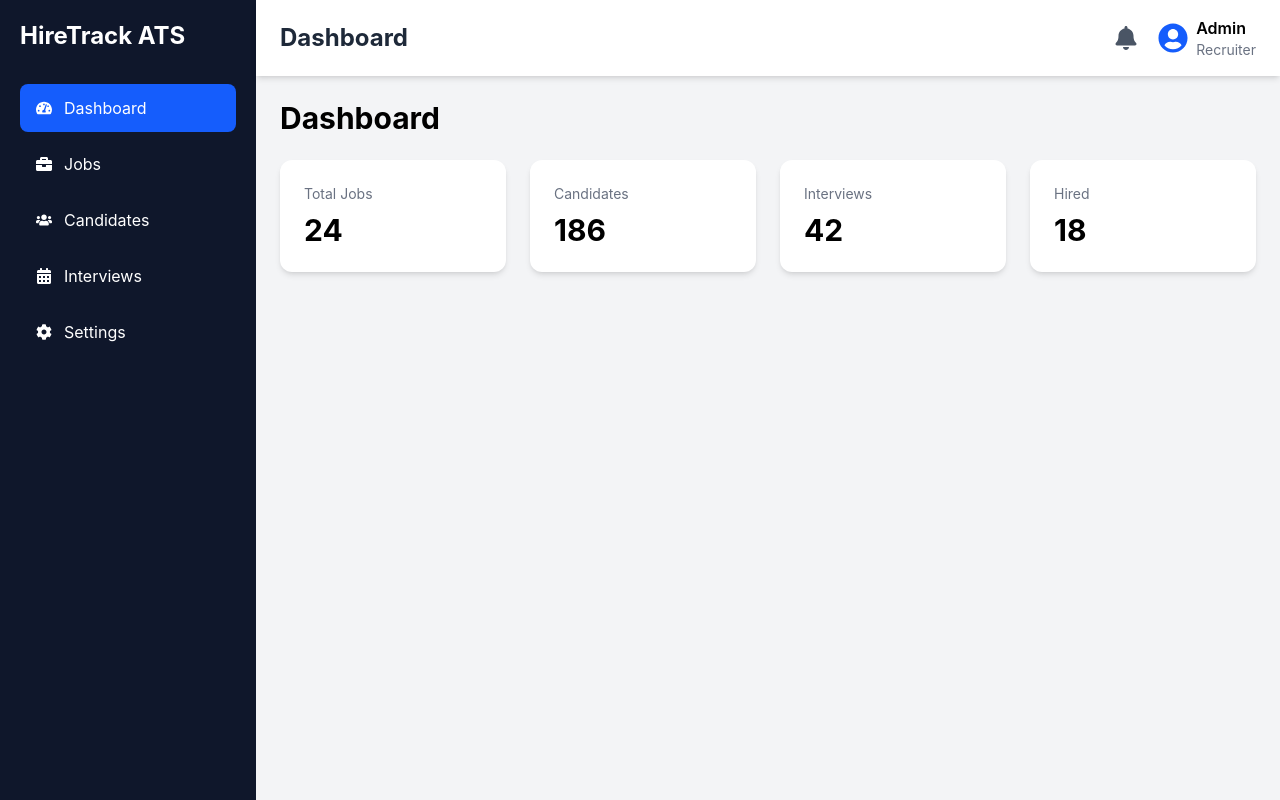
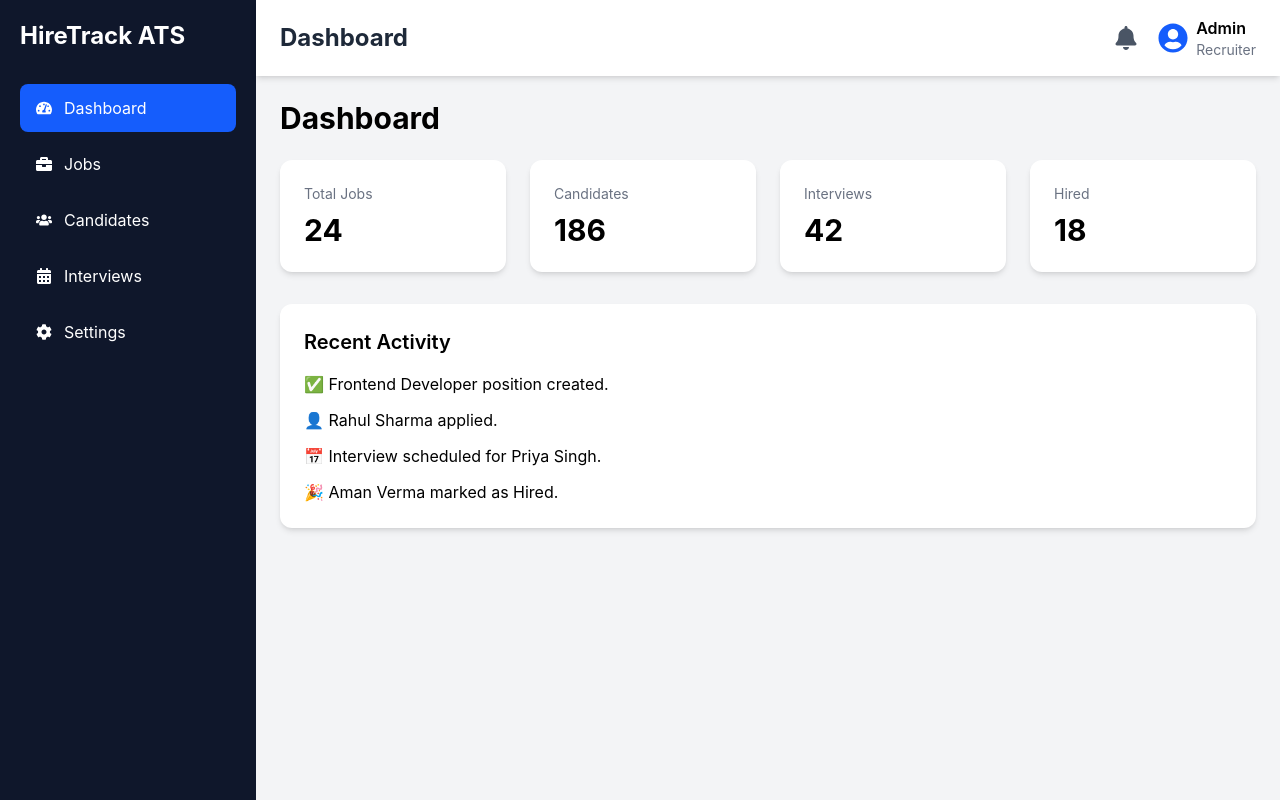
Before and after one commit to Komal0124-byt/HireTrack-ATS, a React app in the folder frontend/: page / in a window 1280 px wide. Built offline with nearby package versions, Linux system fonts and the light colour scheme; the HTML template or start-up script is replaced by a standard one.

Commit message:
Add dashboard statistics and recent activity

```diff
--- a/frontend/src/pages/dashboard/Dashboard.jsx
+++ b/frontend/src/pages/dashboard/Dashboard.jsx
@@ -1,5 +1,6 @@
 import Layout from "../../components/layout/Layout";
 import StatCard from "../../components/ui/StatCard";
+import { stats } from "../../utils/dashboardData";
 
 function Dashboard() {
   return (
@@ -7,11 +8,26 @@ function Dashboard() {
       <h1 className="text-3xl font-bold mb-6">Dashboard</h1>
 
       <div className="grid grid-cols-1 md:grid-cols-2 lg:grid-cols-4 gap-6">
-        <StatCard title="Total Jobs" value="24" />
-        <StatCard title="Candidates" value="186" />
-        <StatCard title="Interviews" value="42" />
-        <StatCard title="Hired" value="18" />
+        {stats.map((item) => (
+          <StatCard
+            key={item.id}
+            title={item.title}
+            value={item.value}
+          />
+        ))}
       </div>
+      <div className="mt-8 bg-white rounded-xl shadow-md p-6">
+  <h2 className="text-xl font-semibold mb-4">
+    Recent Activity
+  </h2>
+
+  <ul className="space-y-3">
+    <li>✅ Frontend Developer position created.</li>
+    <li>👤 Rahul Sharma applied.</li>
+    <li>📅 Interview scheduled for Priya Singh.</li>
+    <li>🎉 Aman Verma marked as Hired.</li>
+  </ul>
+</div>
     </Layout>
   );
 }
--- /dev/null
+++ b/frontend/src/utils/dashboardData.js
@@ -0,0 +1,22 @@
+export const stats = [
+  {
+    id: 1,
+    title: "Total Jobs",
+    value: 24,
+  },
+  {
+    id: 2,
+    title: "Candidates",
+    value: 186,
+  },
+  {
+    id: 3,
+    title: "Interviews",
+    value: 42,
+  },
+  {
+    id: 4,
+    title: "Hired",
+    value: 18,
+  },
+];
```
